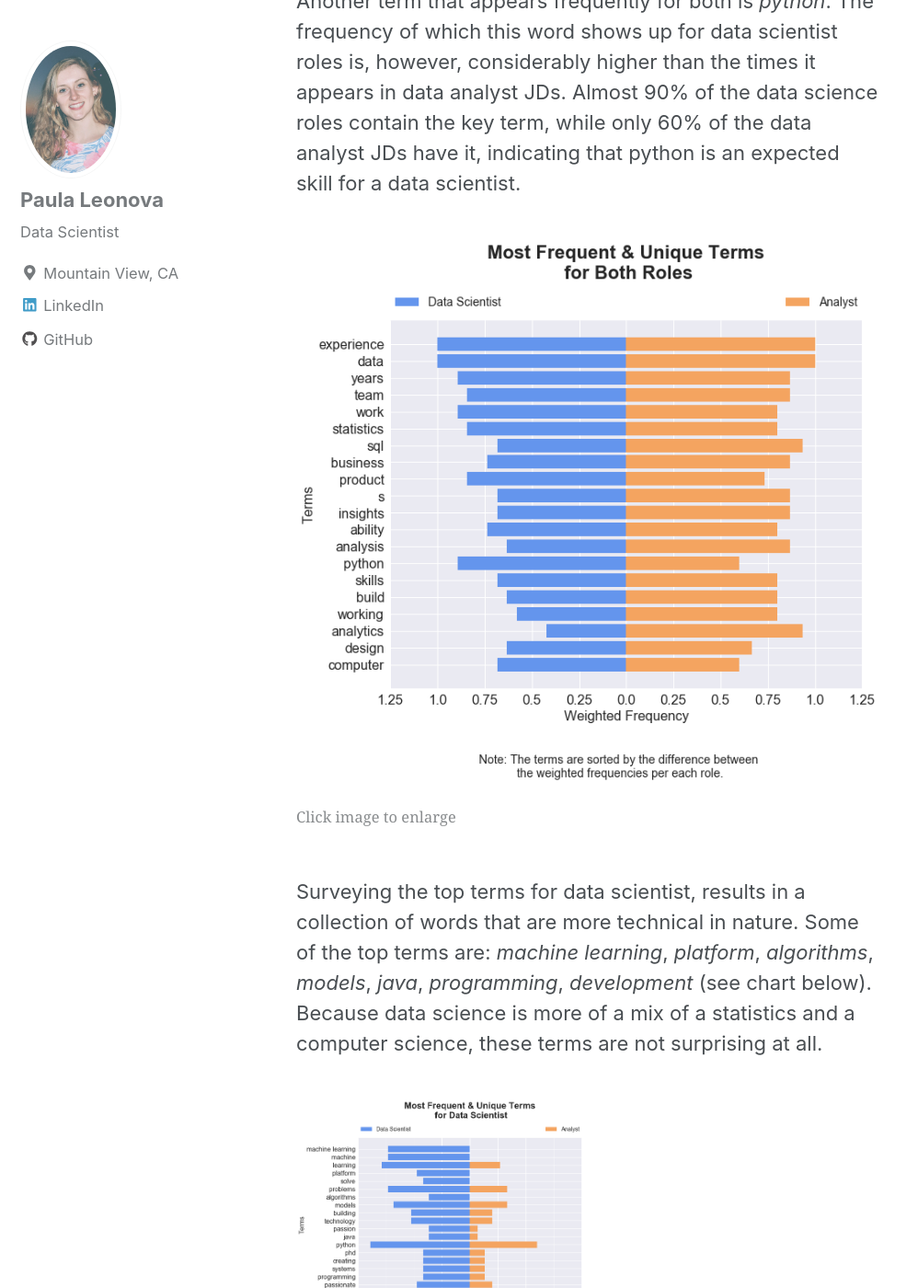
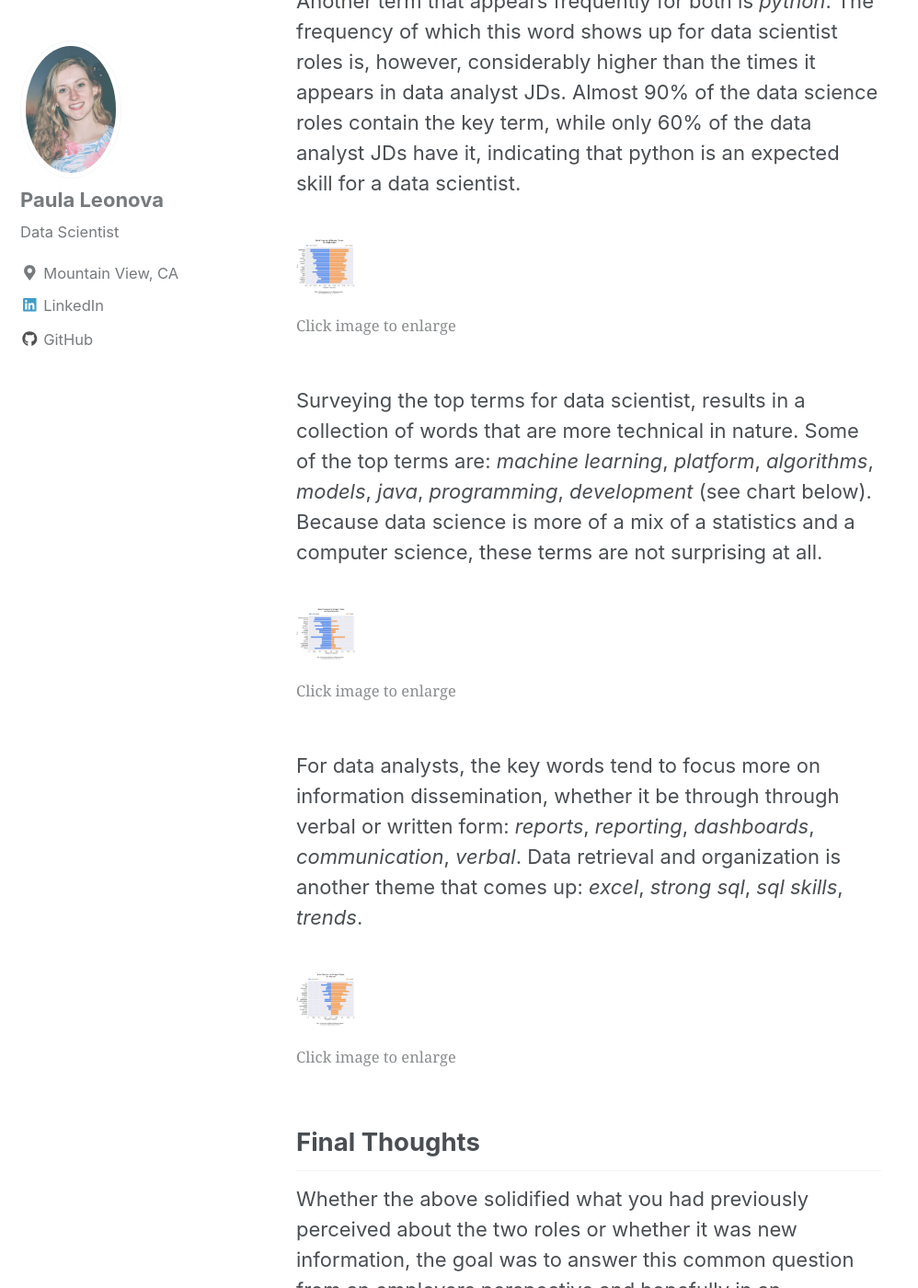
Before and after one commit to pleonova/pleonova.github.io, a Jekyll site: the page built from _posts/2018-08-21-jd-classification.md, in a window 1280 px wide and 1400 px high, scrolled down 2458 px. Shown: the whole window at 92% size, without its empty margins (0-998 px from the left). Built offline with Jekyll 4.4.1, drawn with Linux system fonts in a browser that asks for light colours; nearby versions of some CDN libraries.

Commit message:
Adjust size of default image

```diff
--- a/_sass/minimal-mistakes/_base.scss
+++ b/_sass/minimal-mistakes/_base.scss
@@ -223,9 +223,7 @@ figure {
   }
 
   img {
-/*
-    width: 100%;
-*/
+    width: 10%;
     border-radius: $border-radius;
     -webkit-transition: $global-transition;
     transition: $global-transition;
```
